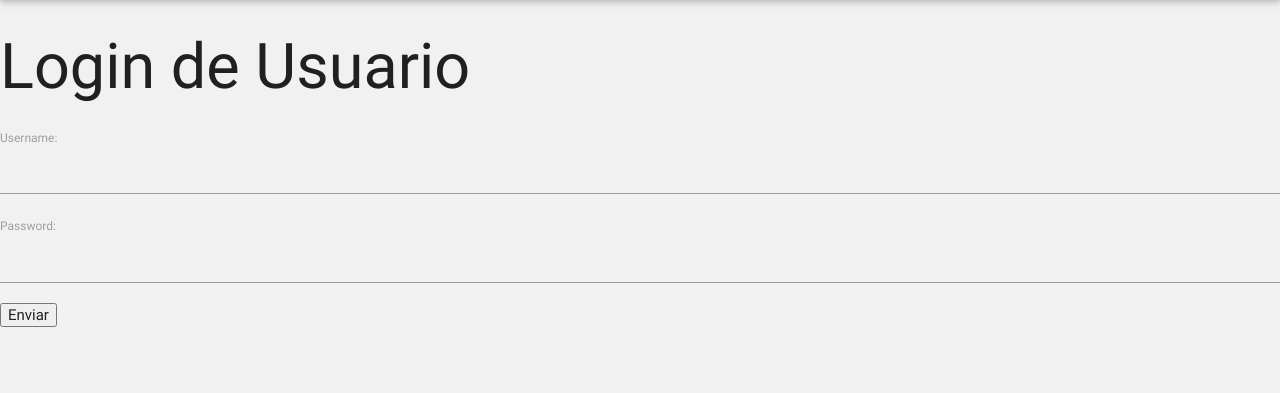
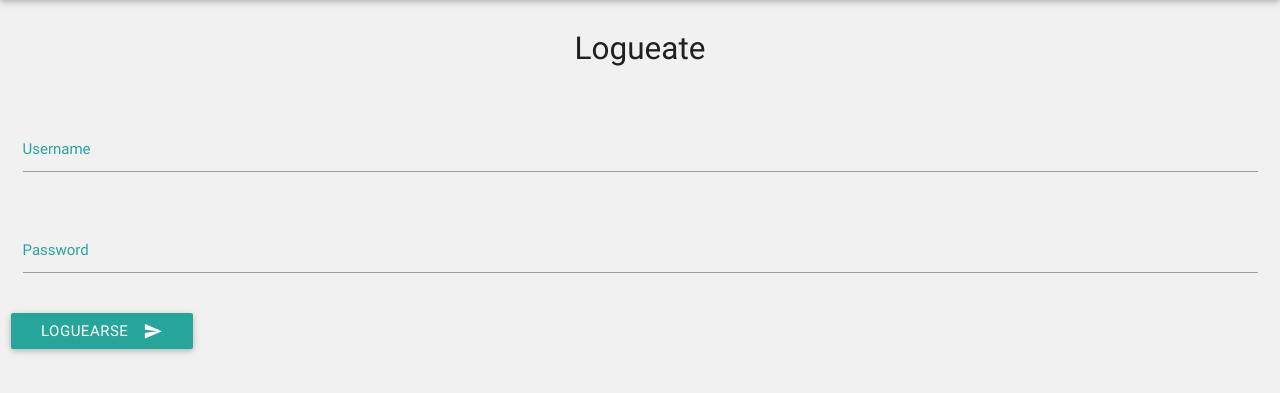
Before and after one commit to emanuelmamani22/video_rs, a Django app: page /login/ in a window 1280 px wide. Shown: the part 64-457 px from the top of the page. Run offline with Django 3.2, Linux system fonts and the light colour scheme; parts of the project's set-up code (start-up, migrations or seed data) failed here and were passed over; some libraries are stand-ins or nearby versions.

Commit message:
template login arrelgado

```diff
--- a/videorsdb/forms.py
+++ b/videorsdb/forms.py
@@ -34,8 +34,8 @@ class RegistroUserForm(forms.Form):
        return user_passdos
 
 class login_user(forms.Form):
-     username = forms.CharField(min_length=5)
-     password = forms.CharField(min_length=5, widget=forms.PasswordInput())
+     username = forms.CharField(min_length=5, widget=forms.TextInput(attrs={'class':'validate', 'id': 'username'}), error_messages={'required': 'Indica tu nombre de usuario'})
+     password = forms.CharField(min_length=5, widget=forms.PasswordInput(attrs={'class':'validate', 'id': 'first_name'}), error_messages={'required': 'Indica el password'})
 
 class crear_canal(forms.Form):
      nombre_canal = forms.CharField(min_length=5)
--- a/videorsdb/templates/login.html
+++ b/videorsdb/templates/login.html
@@ -1,11 +1,42 @@
 {% extends "base.html" %}
 {% block title %}Login{% endblock %}
 {% block content %}
-<h1>Login de Usuario</h1>
-	{% if messages %}
-	{% endif %}
-        <form action="" method="post" enctype="">{% csrf_token %}
-            {{ form.as_table }}
-            <input type="submit" value="Enviar">
-        </form>
+{% if messages %}
+	{{messages}}
+{% endif %}
+<div class="login-container">
+	<div class="row">
+        <div class="col s12">
+            <h1 class="center-align h1-login">Logueate</h1>
+        </div>
+    </div>
+    <div class="row">
+          <form class="col s12" action="" method="post" enctype="">{% csrf_token %}
+            <div class="row">
+              <div class="input-field col s12">
+                {{ form.username }}
+                {% if form.username.errors %}
+                  <label for="username">{{ form.username.errors }}</label>
+                {% else %}
+                  <label for="username">Username</label>
+                {% endif %}
+              </div>
+            </div>
+            <div class="row">
+              <div class="input-field col s12">
+                {{ form.password }}
+                {% if form.password.errors %}
+                  <label for="password">{{ form.password.errors }}</label>
+                {% else %}
+                  <label for="password">Password</label>
+                {% endif %}
+              </div>
+            </div>
+            <button class="btn waves-effect waves-light" type="submit" name="action">
+              Loguearse
+              <i class="material-icons right">send</i>
+            </button>
+          </form>
+        </div>
+</div>
 {% endblock %}
```
